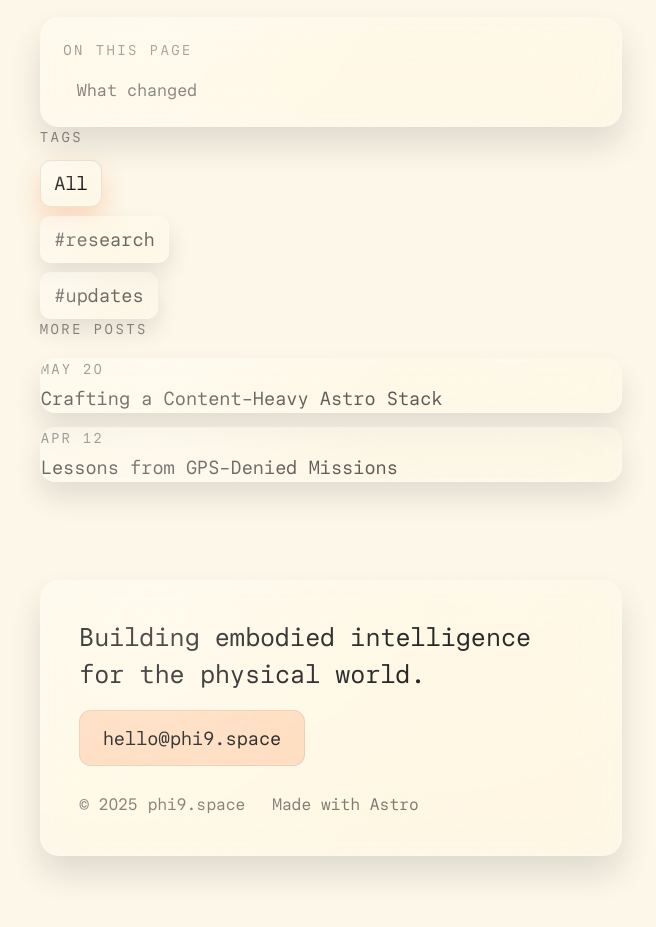
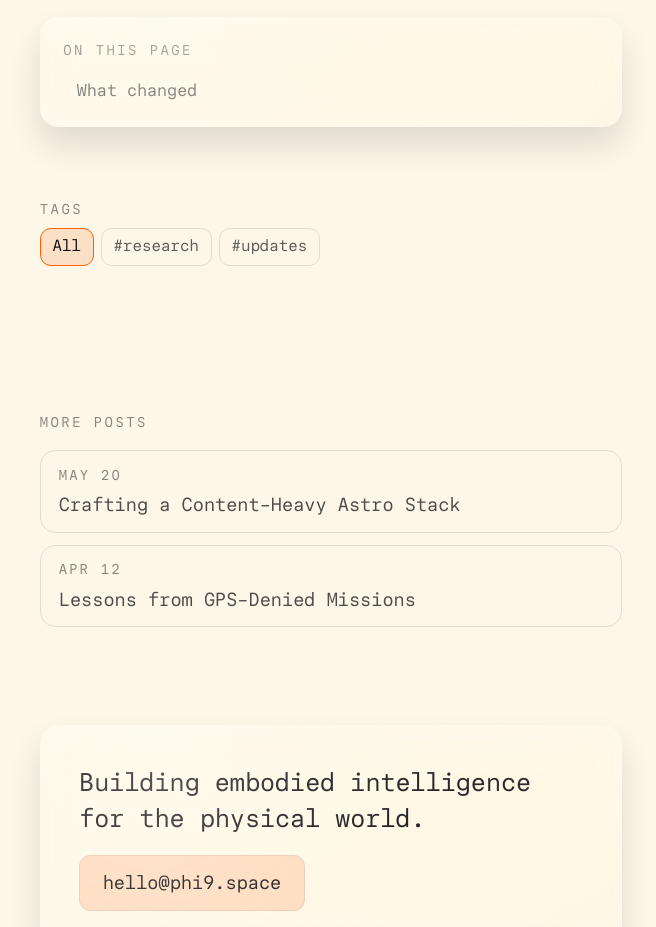
Before and after one commit to phi9-space/phi9.space, an Astro site: page /blog/astro-content-pipeline in a window 1280 px wide. Shown: the part 1560-2487 px from the top of the page, without its empty margins (309-965 px from the left). Before the commit the page ends 2442 px from the top, so only its background shows below. Built offline with nearby package versions, Linux system fonts and the light colour scheme; Astro itself is replaced by a stand-in of ours; some packages are replaced by stand-ins of ours.

Commit message:
fix: align blog tag sections inline

```diff
--- a/src/components/LatestFeed.astro
+++ b/src/components/LatestFeed.astro
@@ -4,19 +4,21 @@ import type { CollectionEntry } from 'astro:content';
 interface Props {
   posts: CollectionEntry<'blog'>[];
   title?: string;
+  placement?: 'rail' | 'inline';
 }
 
-const { posts, title = 'Latest from the blog' } = Astro.props as Props;
+const { posts, title = 'Latest from the blog', placement = 'rail' } = Astro.props as Props;
 const sorted = [...posts].sort((a, b) => b.data.pubDate.valueOf() - a.data.pubDate.valueOf()).slice(0, 4);
+const slotName = placement === 'rail' ? 'rail' : undefined;
 ---
-<section class="latest-feed" slot="rail">
+<section class:list={{ 'latest-feed': true, 'latest-feed--inline': placement === 'inline' }} slot={slotName}>
   <p class="latest-feed__title">{title}</p>
   <ul class="latest-feed__list">
     {sorted.map((post) => (
       <li>
         <a
           href={`/blog/${post.slug}/`}
-          class:list={{ 'glass-tile': true, 'latest-feed__link': true }}
+          class:list={{ 'latest-feed__link': true }}
         >
           <span class="latest-feed__date">{post.data.pubDate.toLocaleDateString('en-US', { month: 'short', day: 'numeric' })}</span>
           <span class="latest-feed__label">{post.data.title}</span>
@@ -52,6 +54,10 @@ const sorted = [...posts].sort((a, b) => b.data.pubDate.valueOf() - a.data.pubDa
     display: grid;
     gap: 0.35rem;
     color: rgba(32, 32, 32, 0.8);
+    padding: 0.75rem 1rem;
+    border: 1px solid rgba(32, 32, 32, 0.12);
+    border-radius: var(--radius-tile);
+    transition: border-color 150ms ease, background-color 150ms ease;
   }
 
   .latest-feed__date {
@@ -64,4 +70,13 @@ const sorted = [...posts].sort((a, b) => b.data.pubDate.valueOf() - a.data.pubDa
   .latest-feed__label {
     font-weight: 500;
   }
+
+  .latest-feed--inline {
+    margin-top: clamp(2rem, 5vw, 2.8rem);
+    width: 100%;
+  }
+
+  .latest-feed--inline .latest-feed__list {
+    gap: 0.65rem;
+  }
 </style>
--- a/src/components/TagFilter.astro
+++ b/src/components/TagFilter.astro
@@ -2,18 +2,20 @@
 interface Props {
   tags: string[];
   activeTag?: string | null;
+  placement?: 'rail' | 'inline';
 }
 
-const { tags, activeTag = null } = Astro.props as Props;
+const { tags, activeTag = null, placement = 'rail' } = Astro.props as Props;
 const sorted = [...new Set(tags)].sort((a, b) => a.localeCompare(b));
+const slotName = placement === 'rail' ? 'rail' : undefined;
 ---
-<section class="tag-filter" slot="rail">
+<section class:list={{ 'tag-filter': true, 'tag-filter--inline': placement === 'inline' }} slot={slotName}>
   <p class="tag-filter__title">Tags</p>
   <ul>
     <li>
       <a
         href="/blog/"
-        class:list={{ 'tag-filter__active': !activeTag, 'glass-chip': true, 'tag-filter__link': true }}
+        class:list={{ 'tag-filter__active': !activeTag, 'tag-filter__link': true }}
       >
         All
       </a>
@@ -22,7 +24,7 @@ const sorted = [...new Set(tags)].sort((a, b) => a.localeCompare(b));
       <li>
         <a
           href={`/blog/?tag=${encodeURIComponent(tag)}`}
-          class:list={{ 'tag-filter__active': activeTag === tag, 'glass-chip': true, 'tag-filter__link': true }}
+          class:list={{ 'tag-filter__active': activeTag === tag, 'tag-filter__link': true }}
         >
           #{tag}
         </a>
@@ -35,6 +37,7 @@ const sorted = [...new Set(tags)].sort((a, b) => a.localeCompare(b));
   .tag-filter {
     display: grid;
     gap: 0.75rem;
+    width: 100%;
   }
 
   .tag-filter__title {
@@ -59,11 +62,32 @@ const sorted = [...new Set(tags)].sort((a, b) => a.localeCompare(b));
     gap: 0.35rem;
     padding: 0.5rem 0.75rem;
     color: rgba(32, 32, 32, 0.72);
+    border: 1px solid rgba(32, 32, 32, 0.12);
+    border-radius: var(--radius-chip);
+    transition: border-color 150ms ease, background-color 150ms ease;
   }
 
   .tag-filter__active {
     color: var(--color-primary);
-    border-color: var(--color-border);
-    box-shadow: 0 12px 26px color-mix(in srgb, var(--color-accent) 22%, transparent);
+    border-color: var(--color-accent);
+    background: color-mix(in srgb, var(--color-accent) 15%, transparent);
+  }
+
+  .tag-filter--inline {
+    gap: 0.5rem;
+    align-items: flex-start;
+    justify-items: flex-start;
+    margin-bottom: clamp(1.75rem, 4vw, 2.5rem);
+  }
+
+  .tag-filter--inline ul {
+    display: flex;
+    flex-wrap: wrap;
+    gap: 0.4rem;
+  }
+
+  .tag-filter--inline .tag-filter__link {
+    padding: 0.35rem 0.65rem;
+    font-size: 0.85rem;
   }
 </style>
--- a/src/pages/blog/[slug].astro
+++ b/src/pages/blog/[slug].astro
@@ -90,8 +90,10 @@ const structuredData = {
 
   <MarkdownRenderer Content={Content} raw={entry.body} headings={headings} />
 
-  <TagFilter tags={allTags} activeTag={null} />
-  <LatestFeed posts={[entry, ...siblingPosts]} title="More posts" />
+  <section class="post-supplement">
+    <TagFilter tags={allTags} activeTag={null} placement="inline" />
+    <LatestFeed posts={[entry, ...siblingPosts]} title="More posts" placement="inline" />
+  </section>
 </BaseLayout>
 
 <style>
@@ -162,4 +164,10 @@ const structuredData = {
     font-size: 0.9rem;
     color: rgba(32, 32, 32, 0.65);
   }
+
+  .post-supplement {
+    display: grid;
+    gap: clamp(2rem, 4vw, 3rem);
+    margin-top: clamp(3rem, 6vw, 4rem);
+  }
 </style>
--- a/src/pages/blog/index.astro
+++ b/src/pages/blog/index.astro
@@ -34,6 +34,8 @@ const allTags = (await getCollection('blog', (entry) => !entry.data.draft)).flat
     </p>
   </header>
 
+  <TagFilter tags={allTags} activeTag={activeTag} placement="inline" />
+
   <section class="post-grid">
     {posts.length === 0 && (
       <p>No posts yet for the tag “{activeTag}”. Check back soon.</p>
@@ -59,8 +61,7 @@ const allTags = (await getCollection('blog', (entry) => !entry.data.draft)).flat
     ))}
   </section>
 
-  <TagFilter tags={allTags} activeTag={activeTag} />
-  <LatestFeed posts={posts} title="Latest posts" />
+  <LatestFeed posts={posts} title="Latest posts" placement="inline" />
 </BaseLayout>
 
 <style>
```
